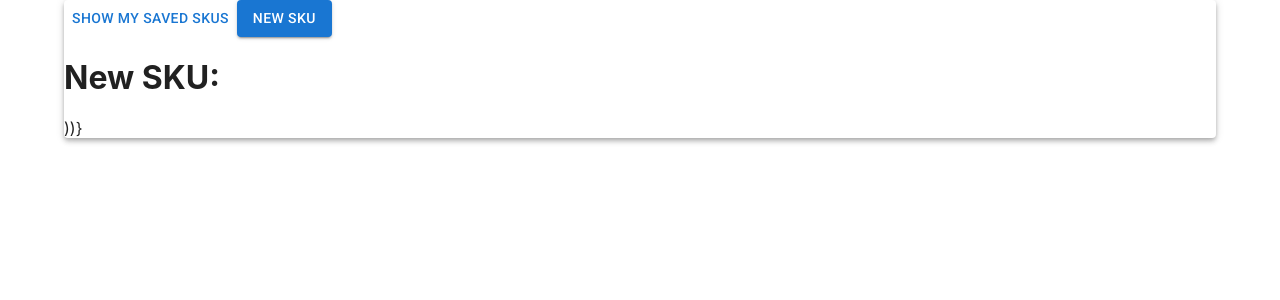
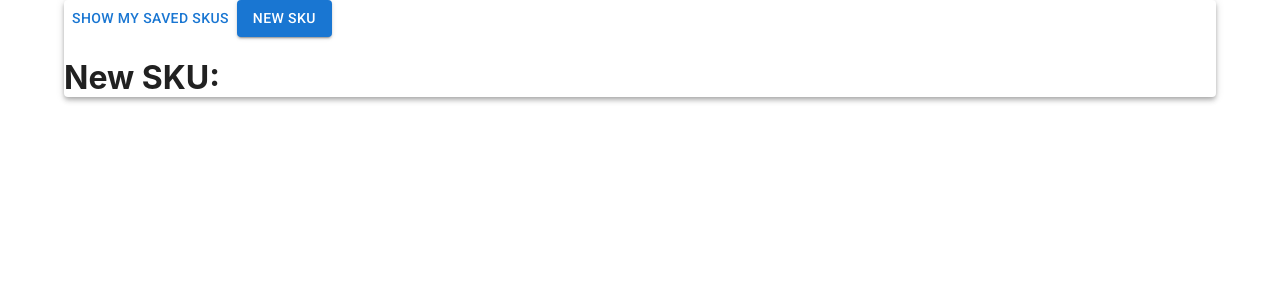
Before and after one commit to damianjuan/SKU_Generator, a React (Create React App) app in the folder sku-generator/: page / in a window 1280 px wide. Shown: the top 300 px of the page. Built offline with nearby package versions, Linux system fonts and the light colour scheme.

Commit message:
typo fix

```diff
--- a/sku-generator/src/App.js
+++ b/sku-generator/src/App.js
@@ -28,8 +28,9 @@ const App = () => {
 
   //move formula here for saved skus. only show when requested
   const showSavedSkus = () => {
-    console.log(`showSavedSkus function called`)
-  }
+    console.log(`showSavedSkus function called`);
+
+  };
 
 
   //only run function once on page load
@@ -49,8 +50,8 @@ const App = () => {
         <h1>New SKU: {newSku}</h1>
         {/* <h2>SKUs:</h2>
         {skuList.map((sku) => (
-          <h3>{sku}</h3> */}
-        ))}
+          <h3>{sku}</h3>
+        ))} */}
       </Paper>
     </Container>
 
```
